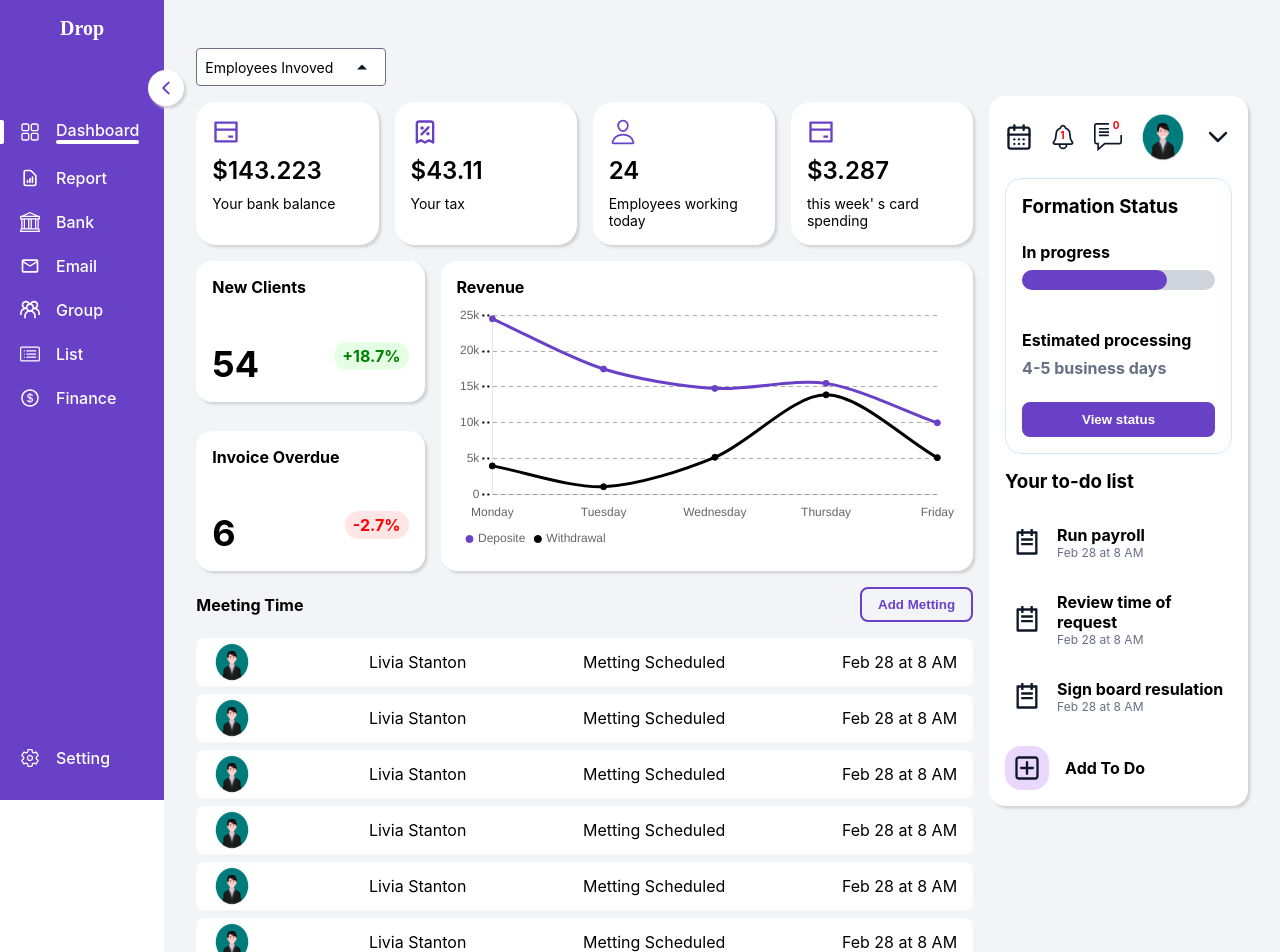
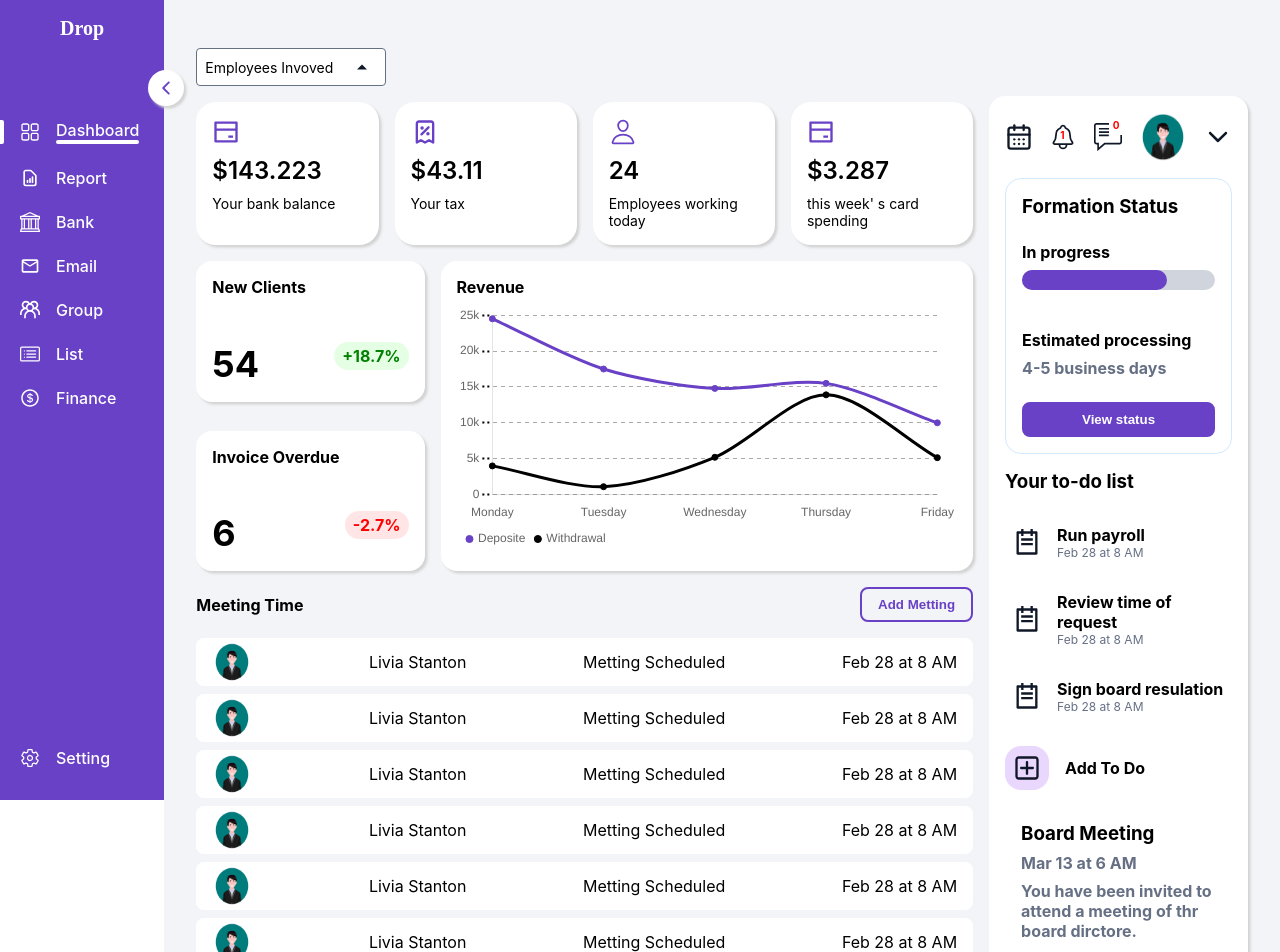
Before and after one commit to Jahed-Ghiasi/front-task, a React (Create React App) app: page /dashboard in a window 1280 px wide. Shown: the top 952 px of the page. Built offline with nearby package versions, Linux system fonts and the light colour scheme; a web font is replaced by a local one.

Commit message:
Develop notifcation section in dashboard page (right box) and use useMemo in SelectField component for allSelectedWitDetail variable

```diff
--- a/src/app/components/common/SelectField/index.tsx
+++ b/src/app/components/common/SelectField/index.tsx
@@ -1,4 +1,4 @@
-import { useEffect, useRef, useState } from "react";
+import { useEffect, useMemo, useRef, useState } from "react";
 import "./styles.css";
 import { MdCheckBox } from "react-icons/md";
 import { MdCheckBoxOutlineBlank } from "react-icons/md";
@@ -70,6 +70,12 @@ const SelectField = ({
     }
   }, [searchTerm]);
 
+  const allSelectedWithDetails: ISelectFieldOption[] = useMemo(() => {
+    return options.filter((option: ISelectFieldOption) =>
+      selectedIds.includes(option.id)
+    );
+  }, [selectedIds]);
+
   function handleSelection(id: number) {
     if (multiSelect) {
       selectedIds.includes(id)
@@ -100,11 +106,7 @@ const SelectField = ({
         </span>
         {selectedIds.length && showSelecteds ? (
           <div className="selected-options">
-            {options
-              .filter((option: ISelectFieldOption) =>
-                selectedIds.includes(option.id)
-              )
-              .map((option: ISelectFieldOption) => {
+            {allSelectedWithDetails.map((option: ISelectFieldOption) => {
               const { id, label, image } = option;
               return (
                 <div className="selected-option" key={id}>
@@ -148,14 +150,20 @@ const SelectField = ({
                   className="option"
                   onClick={() => handleSelection(id)}
                 >
-                  {selectedIds.includes(id) ? (
-                    <Icon className="checked-icon" children={<MdCheckBox />} />
+                  <Icon
+                    className={clsx(
+                      selectedIds.includes(id)
+                        ? "checked-icon"
+                        : "unchecked-icon"
+                    )}
+                    children={
+                      selectedIds.includes(id) ? (
+                        <MdCheckBox />
                       ) : (
-                    <Icon
-                      className="unchecked-icon"
-                      children={<MdCheckBoxOutlineBlank />}
+                        <MdCheckBoxOutlineBlank />
+                      )
+                    }
                   />
-                  )}
                   {image ? <img src={image} alt={label} /> : null}
                   <span>{label}</span>
                 </div>
--- a/src/app/pages/dashboard/index.tsx
+++ b/src/app/pages/dashboard/index.tsx
@@ -17,6 +17,7 @@ import SelectField from "src/app/components/common/SelectField";
 import NotificationBar from "src/app/components/dashboard/NotificationBar";
 import StatusBar from "src/app/components/dashboard/StatusBar";
 import TodoList from "src/app/components/dashboard/TodoList";
+import { dateString } from "src/app/utils/index";
 
 const lineChartOptions: ChartOptions<"line"> = {
   plugins: {
@@ -165,6 +166,15 @@ const Dashboard = () => {
           <NotificationBar />
           <StatusBar />
           <TodoList todos={todos} />
+          <div className="notification">
+            <h3 className="notification-title">Board Meeting</h3>
+            <span className="notification-date">
+              {dateString(1710313189015)}
+            </span>
+            <p className="notification-des">
+              You have been invited to attend a meeting of thr board dirctore.
+            </p>
+          </div>
         </div>
       </div>
       <AddMeetingModal />
--- a/src/app/pages/dashboard/styles.css
+++ b/src/app/pages/dashboard/styles.css
@@ -62,3 +62,21 @@
   flex-direction: column;
   gap: 1rem;
 }
+
+.dashboard .right .notification {
+  padding: 1rem;
+  display: flex;
+  flex-direction: column;
+  gap: 0.5rem;
+}
+
+.dashboard .right .notification .notification-title {
+  margin: 0;
+}
+
+.dashboard .right .notification .notification-date,
+.dashboard .right .notification .notification-des {
+  margin: 0;
+  color: var(--gray);
+  font-weight: 700;
+}
```
Lines whose indentation alone changed are shown as unchanged.
